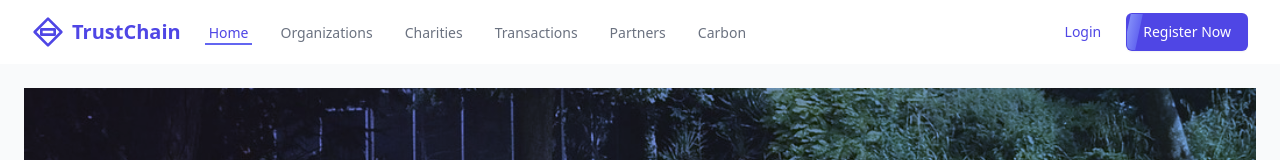
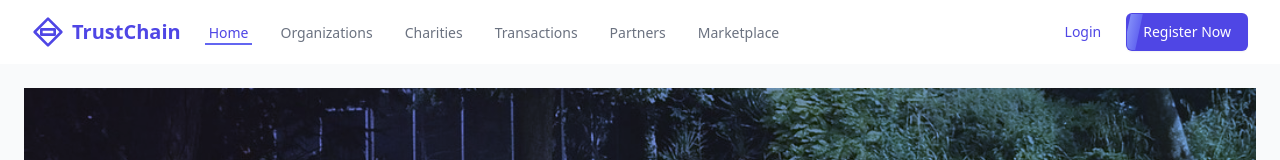
Before and after one commit to ChongSZ7279/trustchain, a React (Vite) app in the folder frontend/: page / in a window 1280 px wide. Shown: the top 160 px of the page. Built offline with nearby package versions, Linux system fonts and the light colour scheme; no server answers.

Commit message:
Small change

```diff
--- a/frontend/src/components/Home.jsx
+++ b/frontend/src/components/Home.jsx
@@ -700,7 +700,7 @@ const Home = () => {
                         <div className="w-full md:w-1/2 flex-1 rounded-lg overflow-hidden shadow-lg relative">
                             {/* World Map with Custom Pins */}
                             <iframe
-                                className="w-full h-full min-h-[600px]"
+                                className="w-full h-full min-h-[400px]"
                                 src="https://www.google.com/maps/embed?pb=!1m18!1m12!1m3!1d26245469.5648655!2d-95.712891!3d37.09024!2m3!1f0!2f0!3f0!3m2!1i1024!2i768!4f13.1!3m3!1m2!1s0x0%3A0x0!2zMzfCsDA1JzI0LjkiTiA5NcKwNDInMTIuMyJX!5e0!3m2!1sen!2sus!4v1616093740079!5m2!1sen!2sus"
                                 allowFullScreen=""
                                 loading="lazy"
--- a/frontend/src/components/Navbar.jsx
+++ b/frontend/src/components/Navbar.jsx
@@ -119,7 +119,7 @@ export default function Navbar() {
                     : 'border-transparent text-gray-500 hover:text-gray-700 hover:border-gray-300'
                 }`}
               >
-                Carbon
+                Marketplace
               </Link>
             </div>
           </div>
```
